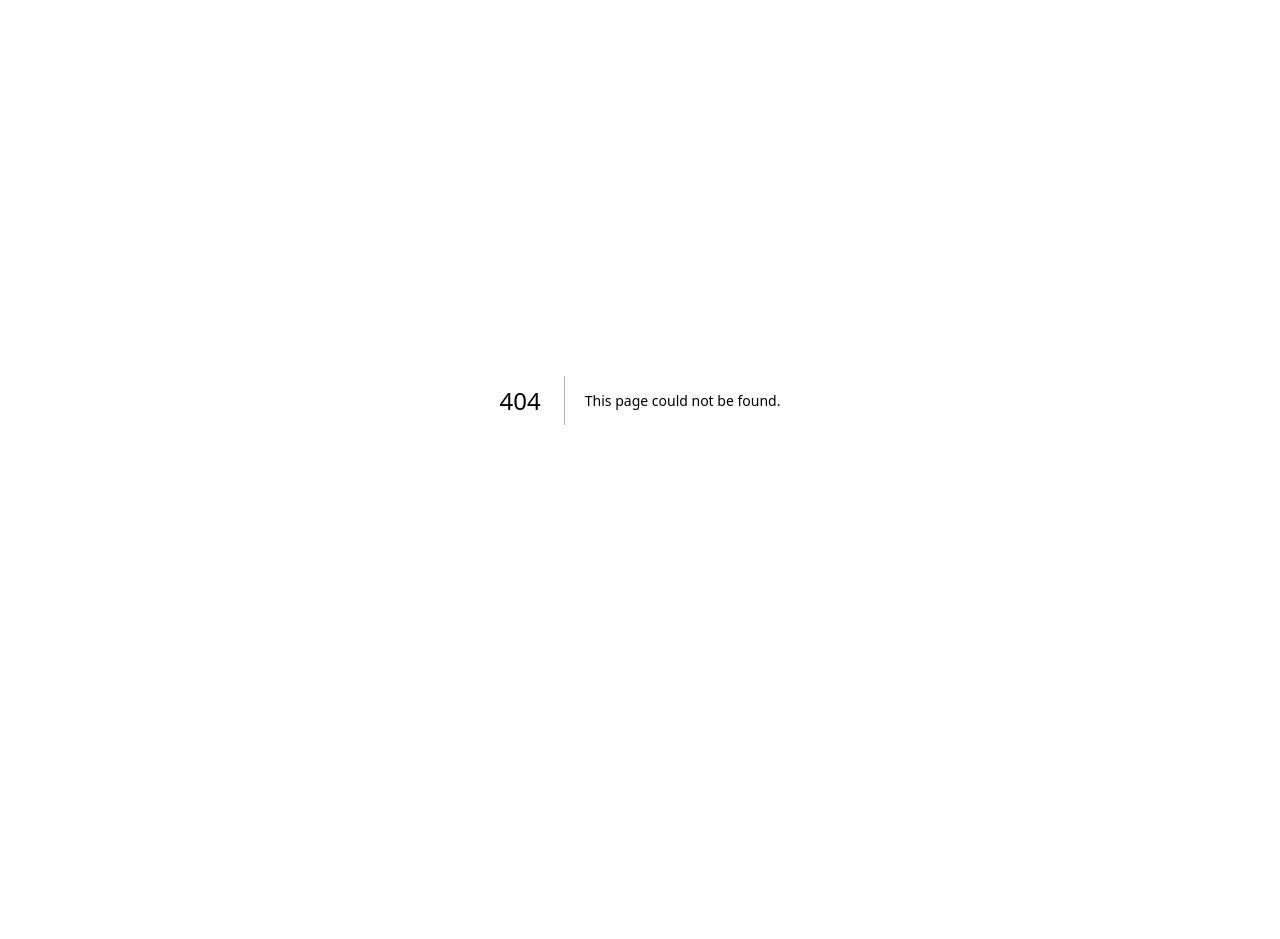
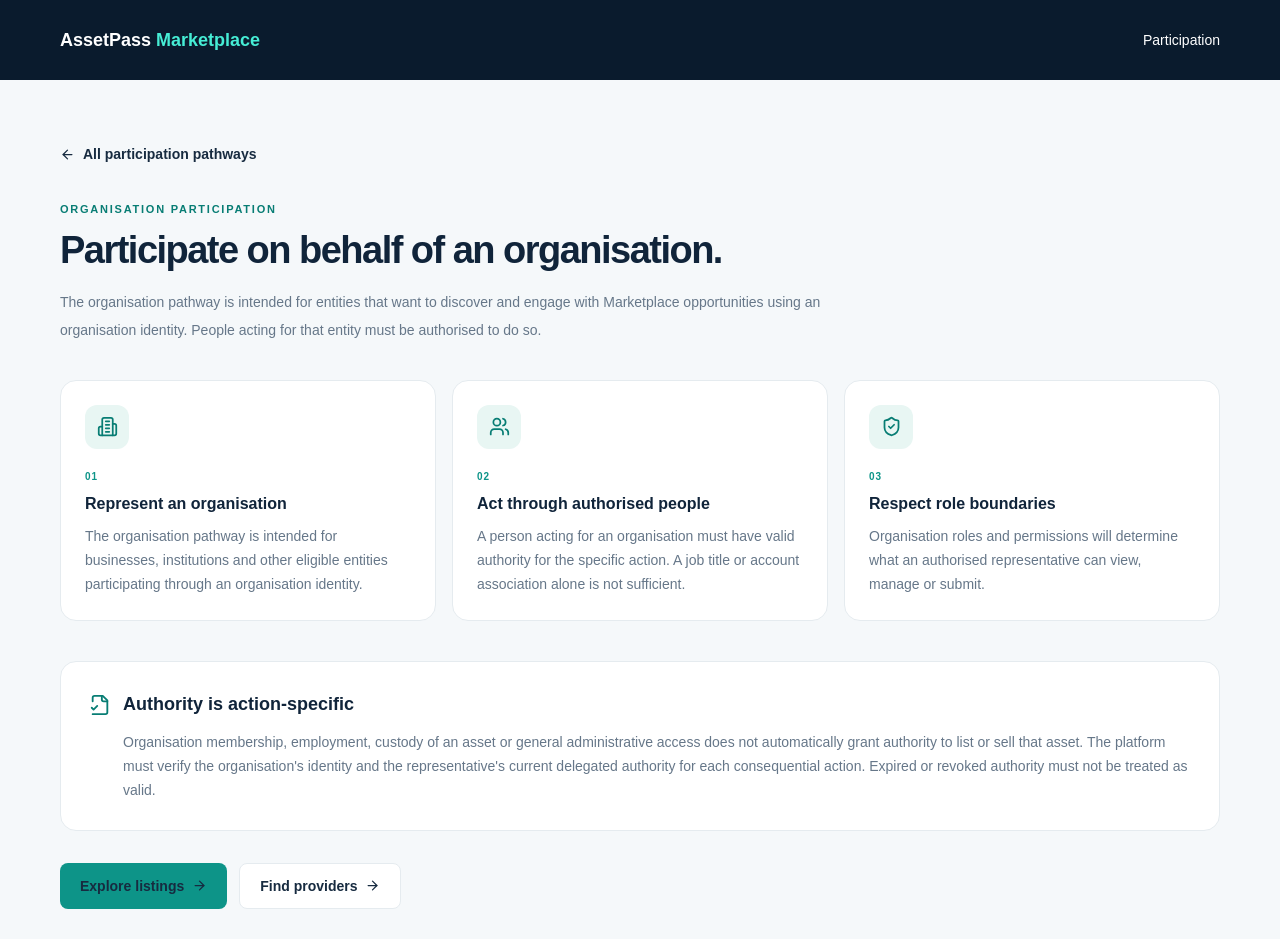
Before and after one commit to hlestakovjames/assetpass-marketplace, a Next.js app: page /participate/organisations in a window 1280 px wide. Before the commit this address had no page. Shown: the top 939 px of the page. Before the commit the page ends 800 px from the top, so only its background shows below. Built offline with nearby package versions, Linux system fonts and the light colour scheme.

Commit message:
sync: add src/app/participate/organisations/page.tsx

```diff
--- /dev/null
+++ b/src/app/participate/organisations/page.tsx
@@ -0,0 +1,23 @@
+import Link from "next/link";
+import { ArrowLeft, ArrowRight, Building2, Users, ShieldCheck, FileCheck2 } from "lucide-react";
+
+const capabilities = [
+  { icon: Building2, title: "Represent an organisation", text: "The organisation pathway is intended for businesses, institutions and other eligible entities participating through an organisation identity." },
+  { icon: Users, title: "Act through authorised people", text: "A person acting for an organisation must have valid authority for the specific action. A job title or account association alone is not sufficient." },
+  { icon: ShieldCheck, title: "Respect role boundaries", text: "Organisation roles and permissions will determine what an authorised representative can view, manage or submit." },
+];
+
+export default function OrganisationParticipationPage() {
+  return (
+    <main className="min-h-screen bg-[var(--surface)]">
+      <header className="bg-[var(--navy-deep)] text-white"><div className="site-container flex h-20 items-center justify-between"><Link href="/" className="text-lg font-extrabold">AssetPass <span className="text-teal-300">Marketplace</span></Link><Link href="/participate" className="text-sm text-slate-300 hover:text-white">Participation</Link></div></header>
+      <section className="site-container py-12 md:py-16"><Link href="/participate" className="inline-flex items-center gap-2 text-sm font-semibold text-[var(--teal-dark)]"><ArrowLeft size={15}/> All participation pathways</Link>
+        <div className="mt-8 max-w-3xl"><p className="eyebrow">Organisation participation</p><h1 className="section-title mt-3">Participate on behalf of an organisation.</h1><p className="muted mt-4 text-sm leading-7">The organisation pathway is intended for entities that want to discover and engage with Marketplace opportunities using an organisation identity. People acting for that entity must be authorised to do so.</p></div>
+        <div className="mt-9 grid gap-4 md:grid-cols-3">{capabilities.map(({icon:Icon,title,text},i)=><article key={title} className="rounded-2xl border border-[var(--line)] bg-white p-6"><span className="flex h-11 w-11 items-center justify-center rounded-xl bg-[#e8f6f3] text-[var(--teal-dark)]"><Icon size={21}/></span><p className="mt-5 text-[10px] font-extrabold tracking-widest text-[var(--teal)]">0{i+1}</p><h2 className="mt-2 font-bold text-[var(--navy)]">{title}</h2><p className="muted mt-2 text-sm leading-6">{text}</p></article>)}</div>
+        <section className="mt-10 rounded-2xl border border-[var(--line)] bg-white p-7"><div className="flex items-start gap-3"><FileCheck2 className="mt-1 shrink-0 text-[var(--teal-dark)]" size={22}/><div><h2 className="text-lg font-bold text-[var(--navy)]">Authority is action-specific</h2><p className="muted mt-3 text-sm leading-6">Organisation membership, employment, custody of an asset or general administrative access does not automatically grant authority to list or sell that asset. The platform must verify the organisation's identity and the representative's current delegated authority for each consequential action. Expired or revoked authority must not be treated as valid.</p></div></div></section>
+        <div className="mt-8 flex flex-wrap gap-3"><Link href="/search" className="inline-flex items-center gap-2 rounded-lg bg-[var(--teal)] px-5 py-3 text-sm font-bold text-white">Explore listings <ArrowRight size={15}/></Link><Link href="/providers" className="inline-flex items-center gap-2 rounded-lg border border-[var(--line)] bg-white px-5 py-3 text-sm font-bold text-[var(--navy)]">Find providers <ArrowRight size={15}/></Link></div>
+        <p className="mt-8 rounded-xl border border-amber-200 bg-amber-50 p-4 text-xs leading-5 text-amber-950">Organisation registration, verification, representative invitations, role assignment and protected actions are not yet available here. This page describes the intended pathway only.</p>
+      </section>
+    </main>
+  );
+}
```
